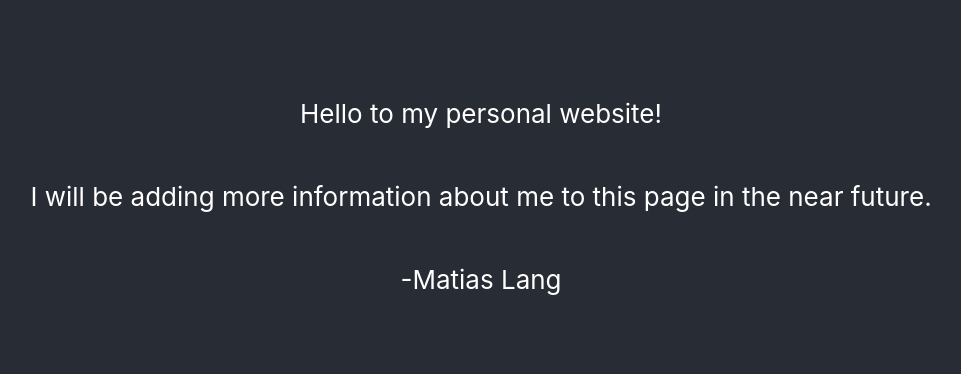
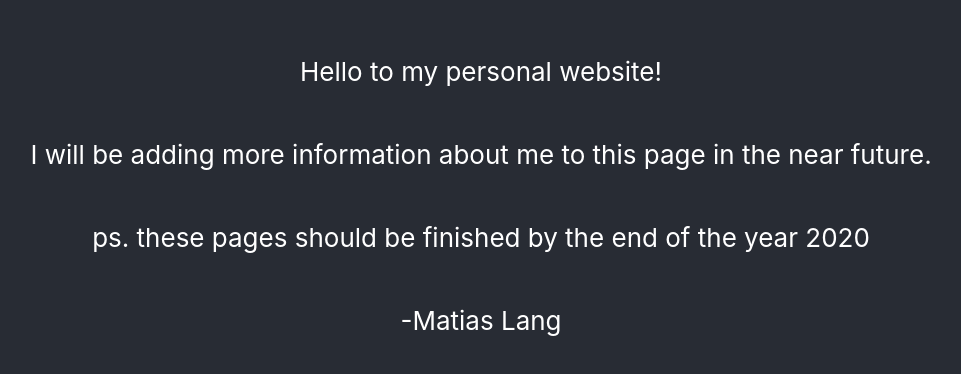
Before and after one commit to matiaslang/personalwebsite, a React (Create React App) app: page / in a window 1280 px wide. Shown: the part 204-578 px from the top of the page, without its empty margins (159-1120 px from the left). Built offline with nearby package versions, Linux system fonts and the light colour scheme.

Commit message:
commit to test the tunnel

```diff
--- a/src/App.js
+++ b/src/App.js
@@ -1,5 +1,17 @@
 import logo from './logo.svg';
 import './App.css';
+
+const Timer = () => {
+  let year = new Date().getFullYear();
+
+  return(
+    <div>
+    <p>
+      ps. these pages should be finished by the end of the year {year}
+    </p>
+    </div>
+  )
+}
 
 function App() {
   return (
@@ -11,6 +23,7 @@ function App() {
         <p>
           I will be adding more information about me to this page in the near future.
         </p>
+        <Timer/>
         <p>-Matias Lang</p>
       </header>
     </div>
```
